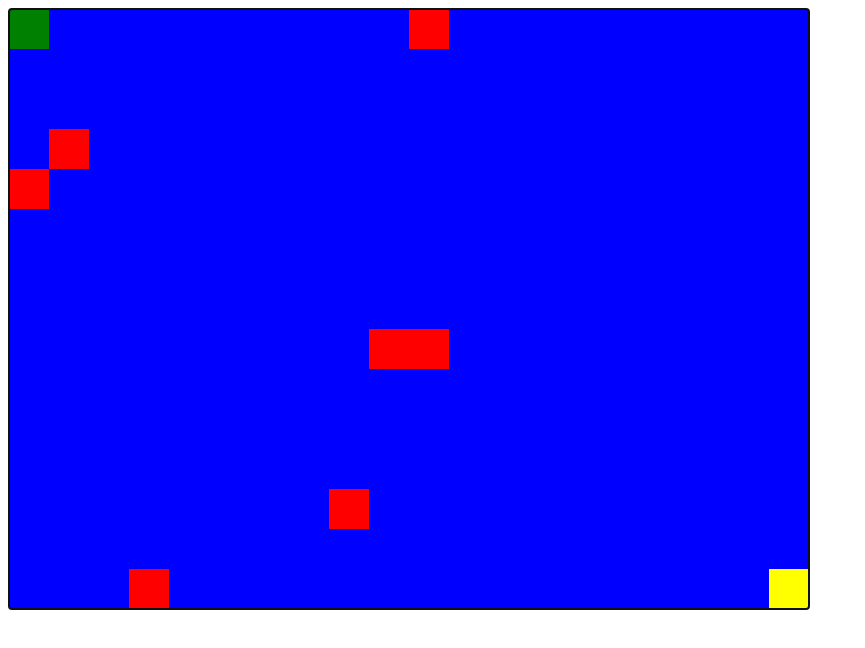
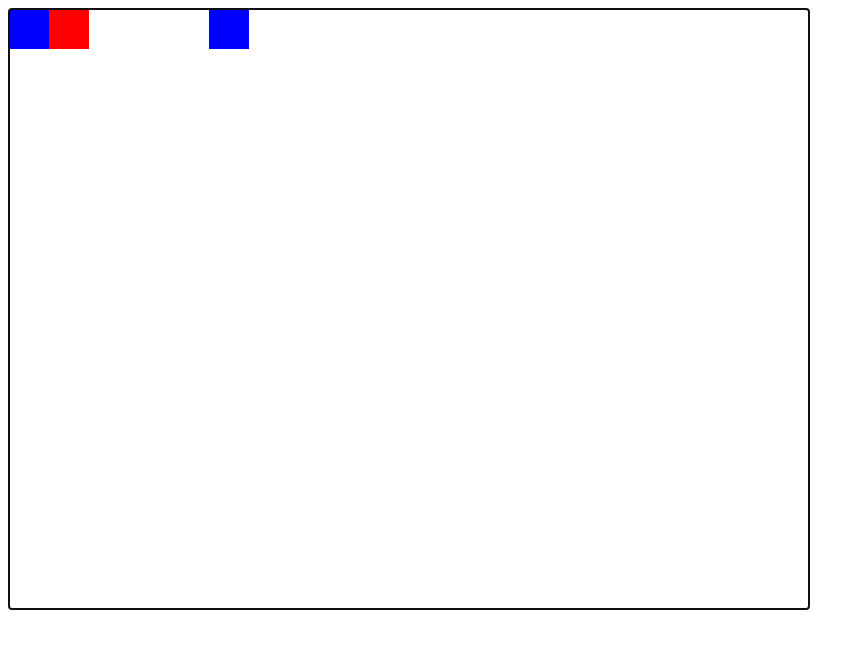
Before and after one commit to ryanbillings/15237, a plain HTML site: page index.html in a window 1280 px wide. Shown: the whole page, without its empty margins (0-865 px from the left). Drawn offline with Linux system fonts and the light colour scheme.

Commit message:
Some basic framework

```diff
--- a/game.js
+++ b/game.js
@@ -1,15 +1,201 @@
-function BaseObject(xpos, ypos, drawFn){
-  this.x = xpos;
-  this.y = ypos;
-  this.dx = 0;
-  this.dy = 0;
-  if (drawFn === undefined){
-    this.drawFn = function() {
 
+var canvas = document.getElementById("myCanvas");
+var ctx = canvas.getContext("2d");
+var EMPTY = 0;
+var PLAYER = 1;
+var BLOCK = 2;
+var FINISH = 3;
+var cellSize = 40;
+var slideSpeed = 10; //blocks per second
+
+function BaseObject(row, col, width, height){
+  this.row = row
+  this.col = col;
+  this.x = col*cellSize;
+  this.y = row*cellSize;
+  this.width = width;
+  this.height = height;
+  this.dr = 0;
+  this.dc = 0;
+}
+BaseObject.prototype.type = EMPTY;
+BaseObject.prototype.drawFn = function() {
+  ctx.fillRect(this.x, this.y, this.width, this.height);
+};
+BaseObject.prototype.update = function(state, tdelt) {
+  var oldX = this.x;
+  var oldY = this.y;
+  this.x = oldX + this.dc*slideSpeed*cellSize*tdelt/1000;
+  this.y = oldY + this.dr*slideSpeed*cellSize*tdelt/1000;
+  var absX = Math.abs(this.x);
+  var absY = Math.abs(this.y);
+  var xSign = this.x > 0 ? 1 : -1;
+  var ySign = this.y > 0 ? 1 : -1;
+  col = Math.floor(absX/cellSize)*xSign;
+  row = Math.floor(absY/cellSize)*ySign;
+  console.log(col + ' ' + this.x);
+  this.row = row;
+  this.col = col;
+  if (col > state.map.cols || col < 0 || row > state.map.rows || row < 0){
+    this.x = 0;
+    this.y = 0;
+    this.dr = 0;
+    this.dc = 0;
+    this.row = 0;
+    this.col = 0;
+  }
+  if(this instanceof PlayerObj){
+    var nextRow = this.row + this.dr;
+    var nextCol = this.col + this.dc;
+    var nBlock = state.map.grid[nextRow][nextCol];
+    if(nBlock !== undefined && nBlock.type === BLOCK){
+      nBlock.playerInteract(this);
     }
   }
-  else {
-    this.drawFn = drawFn;
+};
+
+
+function PlayerObj(row, col, width, height){
+  BaseObject.call(this, row, col, width, height);
+}
+PlayerObj.prototype = new BaseObject();
+PlayerObj.prototype.constructor = PlayerObj;
+PlayerObj.prototype.type = PLAYER;
+PlayerObj.prototype.drawFn = function(){
+  ctx.fillStyle = "red";
+  ctx.fillRect(this.x, this.y, this.width, this.height);
+};
+
+function BlockObj(row, col, width, height){
+  BaseObject.call(this, row, col, width, height);
+}
+BlockObj.prototype = new BaseObject();
+BlockObj.prototype.constructor = BlockObj;
+BlockObj.prototype.type = BLOCK;
+BlockObj.prototype.drawFn = function(){
+  ctx.fillStyle = "blue";
+  ctx.fillRect(this.x, this.y, this.width, this.height);
+};
+BlockObj.prototype.playerInteract = function(player){
+  player.dr = 0;
+  player.dc = 0;
+  player.x = player.col*cellSize;
+  player.y = player.row*cellSize;
+};
+
+
+function GameMap(rows, cols){
+    this.rows = rows;
+    this.cols = cols;
+    // Create 2d Array representation of the map
+    this.grid = new Array(rows);
+    for(var i = 0; i < this.grid.length; i++){
+        this.grid[i] = new Array(cols);
+        for(var j = 0; j < cols; j++){
+            this.grid[i][j] = new BaseObject(i, j, cellSize, cellSize);
+        }
+    }
+}
+
+function GameState(timerDelay, rows, cols) {
+  this.map = new GameMap(rows, cols);
+  this.timerDelay = timerDelay;
+  this.objTypes = ["players", "blocks"];
+  // Initialize an array of player objects
+  this.players = new Array();
+  // Initialize an array of block objects
+  this.blocks = new Array();
+  this.addObject = function(object) {
+    console.log
+    switch(object.type) {
+      case PLAYER:
+        this.players.push(object);
+        break;
+      case BLOCK:
+        this.blocks.push(object);
+        break;
+      case FINISH:
+        this.blocks.push(object);
+        break;
+      default:
+        console.log("Invalid object type");
+        return;
+    }
+    this.map.grid[object.row][object.col] = object;
   }
+  this.redrawAll = function(state) {
+    ctx.clearRect(0, 0, canvas.width, canvas.height);
+    for(var i = 0; i < state.objTypes.length; i++){
+      var objs = state[state.objTypes[i]];
+      for(var j = 0; j < objs.length; j++){
+        objs[j].drawFn();
+      }
+    }
+  };
+  this.updateAll = function(state) {
+    var tdelt = state.timerDelay;
+    for(var i = 0; i < state.objTypes.length; i++){
+      var objs = state[state.objTypes[i]];
+      for(var j = 0; j < objs.length; j++){
+        objs[j].update(state, tdelt);
+      }
+    }
+  };
+  var state = this;
+  this.startGame = function() {
+    this.upInt = setInterval(function(){state.updateAll(state)}, state.timerDelay);
+    this.drawInt = setInterval(function(){state.redrawAll(state)}, state.timerDelay);
+  };
+  this.keyPress = function(code) {
+    var lCode = 37;
+    var rCode = 39;
+    var uCode = 38;
+    var dCode = 40;
+    var dr = 0;
+    var dc = 0;
+    switch(code) {
+      case lCode:
+        dc = -1;
+        break;
+      case rCode:
+        dc = 1;
+        break;
+      case uCode:
+        dr = -1;
+        break;
+      case dCode:
+        dr = 1;
+        break;
+//      default:
+//        clearInterval(this.upInt);
+//        clearInterval(this.drawInt);
+//        return;
+    }
+    var player;
+    for (var i = 0; i < this.players.length; i++){
+      player = this.players[i];
+      if(player.dr === 0 && player.dc === 0) {
+        this.players[i].dr = dr;
+        this.players[i].dc = dc;
+      }
+    }
+  };
+}
 
+function onKeyDown(event) {
+  state.keyPress(event.keyCode);
 }
+
+
+
+state = new GameState(10, 15, 20);
+var obj = new PlayerObj(0, 1, cellSize, cellSize);
+var obj2 = new BlockObj(0, 5, cellSize, cellSize);
+var obj3 = new BlockObj(0, 0, cellSize, cellSize);
+state.addObject(obj);
+state.addObject(obj2);
+state.addObject(obj3);
+canvas.setAttribute('tabindex', '0');
+canvas.focus();
+canvas.addEventListener('keydown', onKeyDown, false);
+state.startGame();
```
Also changed, not shown: index.html (+1 -1 lines).
